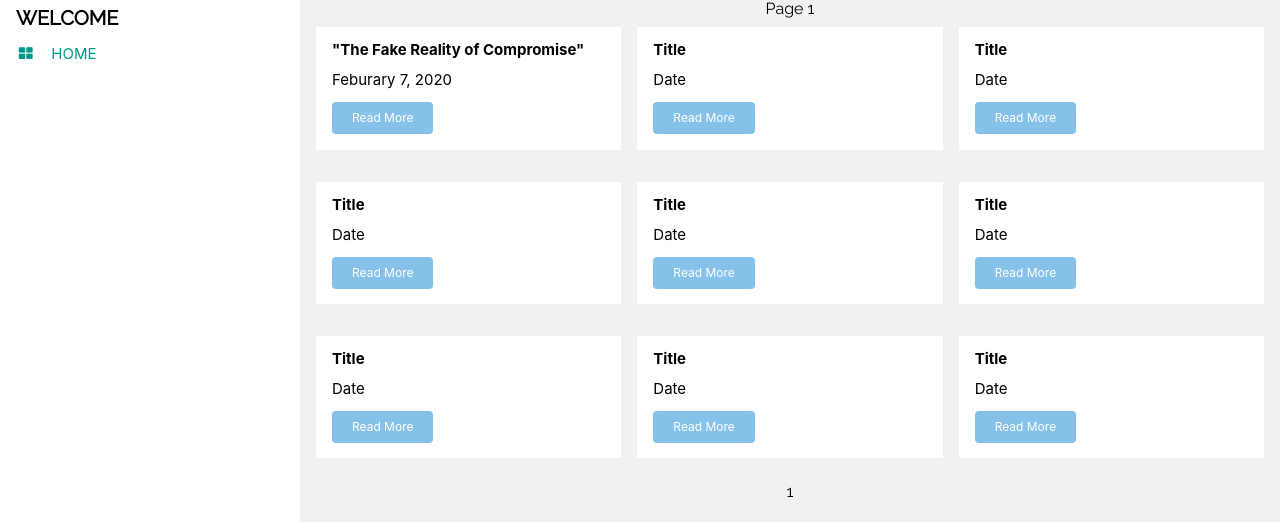
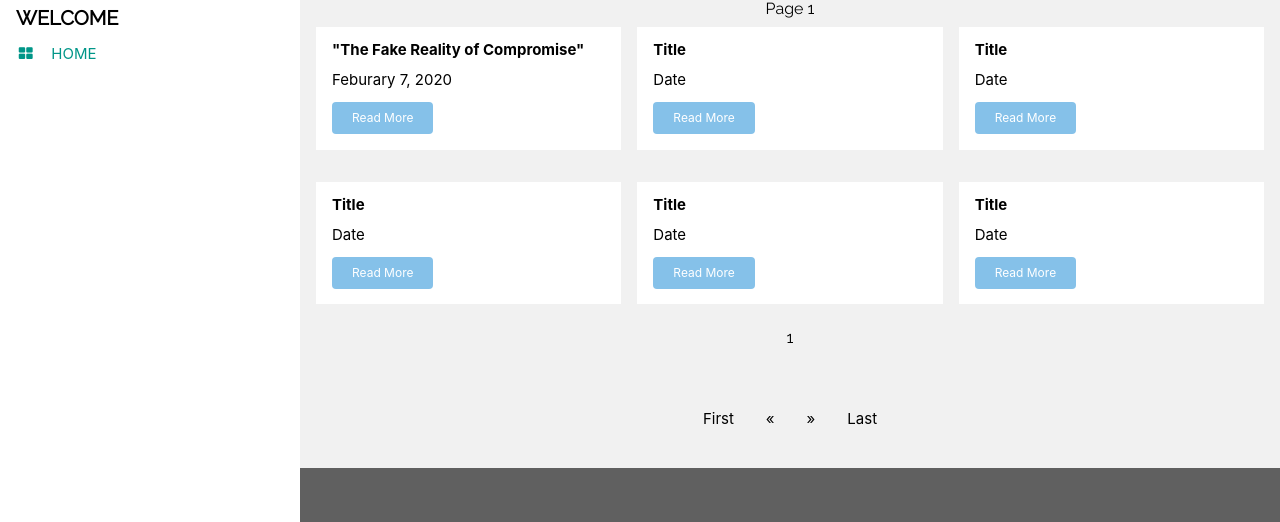
Before and after one commit to burrisgr/timps, a plain HTML site: page archive.html in a window 1280 px wide. Shown: the part 93-615 px from the top of the page. Drawn offline with nearby package versions, Linux system fonts and the light colour scheme.

Commit message:
made changes

```diff
--- a/archive.html
+++ b/archive.html
@@ -366,7 +366,7 @@
                 </div>
 
                 <!-- Second Photo Grid-->
-                <div class="w3-row-padding w3-margin-bottom">
+                <div class="w3-row-padding">
                     <div class="w3-third w3-container w3-margin-bottom">
                         <!-- <img src="./assets/webpage-coming-soon.jpg" alt="Norway" style="width:100%"
                             class="w3-hover-opacity"> -->
@@ -388,37 +388,6 @@
                     <div class="w3-third w3-container">
                         <!-- <img src="./assets/webpage-coming-soon.jpg" alt="Norway" style="width:100%"
                             class="w3-hover-opacity"> -->
-                        <div class="w3-container w3-white">
-                            <p><b>Title</b></p>
-                            <p>Date</p>
-                            <button class="button button2">Read More</button>
-                        </div>
-                    </div>
-                </div>
-
-                <!-- Third Photo Grid-->
-                <div class="w3-row-padding">
-                    <div class="w3-third w3-container w3-margin-bottom">
-                        <!-- <img src="./assets/webpage-coming-soon.jpg" alt="Norway" style="width:100%"
-                                    class="w3-hover-opacity"> -->
-                        <div class="w3-container w3-white">
-                            <p><b>Title</b></p>
-                            <p>Date</p>
-                            <button class="button button2">Read More</button>
-                        </div>
-                    </div>
-                    <div class="w3-third w3-container w3-margin-bottom">
-                        <!-- <img src="./assets/webpage-coming-soon.jpg" alt="Norway" style="width:100%"
-                                    class="w3-hover-opacity"> -->
-                        <div class="w3-container w3-white">
-                            <p><b>Title</b></p>
-                            <p>Date</p>
-                            <button class="button button2">Read More</button>
-                        </div>
-                    </div>
-                    <div class="w3-third w3-container">
-                        <!-- <img src="./assets/webpage-coming-soon.jpg" alt="Norway" style="width:100%"
-                                    class="w3-hover-opacity"> -->
                         <div class="w3-container w3-white">
                             <p><b>Title</b></p>
                             <p>Date</p>
@@ -506,8 +475,7 @@
                             class="w3-hover-opacity">
                         <div class="w3-container w3-white">
                             <p><b>Lorem Ipsum</b></p>
-                            <p>Praesent tincidunt sed tellus ut rutrum. Sed vitae justo condimentum, porta lectus
-                                vitae,
+                            <p>Praesent tincidunt sed tellus ut rutrum. Sed vitae justo condimentum, porta lectus vitae,
                                 ultricies
                                 congue gravida diam non fringilla.</p>
                         </div>
@@ -517,8 +485,7 @@
                             class="w3-hover-opacity">
                         <div class="w3-container w3-white">
                             <p><b>Lorem Ipsum</b></p>
-                            <p>Praesent tincidunt sed tellus ut rutrum. Sed vitae justo condimentum, porta lectus
-                                vitae,
+                            <p>Praesent tincidunt sed tellus ut rutrum. Sed vitae justo condimentum, porta lectus vitae,
                                 ultricies
                                 congue gravida diam non fringilla.</p>
                         </div>
@@ -528,8 +495,7 @@
                             class="w3-hover-opacity">
                         <div class="w3-container w3-white">
                             <p><b>Lorem Ipsum</b></p>
-                            <p>Praesent tincidunt sed tellus ut rutrum. Sed vitae justo condimentum, porta lectus
-                                vitae,
+                            <p>Praesent tincidunt sed tellus ut rutrum. Sed vitae justo condimentum, porta lectus vitae,
                                 ultricies
                                 congue gravida diam non fringilla.</p>
                         </div>
@@ -543,8 +509,7 @@
                             class="w3-hover-opacity">
                         <div class="w3-container w3-white">
                             <p><b>Lorem Ipsum</b></p>
-                            <p>Praesent tincidunt sed tellus ut rutrum. Sed vitae justo condimentum, porta lectus
-                                vitae,
+                            <p>Praesent tincidunt sed tellus ut rutrum. Sed vitae justo condimentum, porta lectus vitae,
                                 ultricies
                                 congue gravida diam non fringilla.</p>
                         </div>
@@ -554,8 +519,7 @@
                             class="w3-hover-opacity">
                         <div class="w3-container w3-white">
                             <p><b>Lorem Ipsum</b></p>
-                            <p>Praesent tincidunt sed tellus ut rutrum. Sed vitae justo condimentum, porta lectus
-                                vitae,
+                            <p>Praesent tincidunt sed tellus ut rutrum. Sed vitae justo condimentum, porta lectus vitae,
                                 ultricies
                                 congue gravida diam non fringilla.</p>
                         </div>
@@ -565,8 +529,7 @@
                             class="w3-hover-opacity">
                         <div class="w3-container w3-white">
                             <p><b>Lorem Ipsum</b></p>
-                            <p>Praesent tincidunt sed tellus ut rutrum. Sed vitae justo condimentum, porta lectus
-                                vitae,
+                            <p>Praesent tincidunt sed tellus ut rutrum. Sed vitae justo condimentum, porta lectus vitae,
                                 ultricies
                                 congue gravida diam non fringilla.</p>
                         </div>
@@ -585,8 +548,7 @@
                             class="w3-hover-opacity">
                         <div class="w3-container w3-white">
                             <p><b>Lorem Ipsum</b></p>
-                            <p>Praesent tincidunt sed tellus ut rutrum. Sed vitae justo condimentum, porta lectus
-                                vitae,
+                            <p>Praesent tincidunt sed tellus ut rutrum. Sed vitae justo condimentum, porta lectus vitae,
                                 ultricies
                                 congue gravida diam non fringilla.</p>
                         </div>
@@ -596,8 +558,7 @@
                             class="w3-hover-opacity">
                         <div class="w3-container w3-white">
                             <p><b>Lorem Ipsum</b></p>
-                            <p>Praesent tincidunt sed tellus ut rutrum. Sed vitae justo condimentum, porta lectus
-                                vitae,
+                            <p>Praesent tincidunt sed tellus ut rutrum. Sed vitae justo condimentum, porta lectus vitae,
                                 ultricies
                                 congue gravida diam non fringilla.</p>
                         </div>
@@ -607,8 +568,7 @@
                             class="w3-hover-opacity">
                         <div class="w3-container w3-white">
                             <p><b>Lorem Ipsum</b></p>
-                            <p>Praesent tincidunt sed tellus ut rutrum. Sed vitae justo condimentum, porta lectus
-                                vitae,
+                            <p>Praesent tincidunt sed tellus ut rutrum. Sed vitae justo condimentum, porta lectus vitae,
                                 ultricies
                                 congue gravida diam non fringilla.</p>
                         </div>
@@ -622,8 +582,7 @@
                             class="w3-hover-opacity">
                         <div class="w3-container w3-white">
                             <p><b>Lorem Ipsum</b></p>
-                            <p>Praesent tincidunt sed tellus ut rutrum. Sed vitae justo condimentum, porta lectus
-                                vitae,
+                            <p>Praesent tincidunt sed tellus ut rutrum. Sed vitae justo condimentum, porta lectus vitae,
                                 ultricies
                                 congue gravida diam non fringilla.</p>
                         </div>
@@ -633,8 +592,7 @@
                             class="w3-hover-opacity">
                         <div class="w3-container w3-white">
                             <p><b>Lorem Ipsum</b></p>
-                            <p>Praesent tincidunt sed tellus ut rutrum. Sed vitae justo condimentum, porta lectus
-                                vitae,
+                            <p>Praesent tincidunt sed tellus ut rutrum. Sed vitae justo condimentum, porta lectus vitae,
                                 ultricies
                                 congue gravida diam non fringilla.</p>
                         </div>
@@ -644,8 +602,7 @@
                             class="w3-hover-opacity">
                         <div class="w3-container w3-white">
                             <p><b>Lorem Ipsum</b></p>
-                            <p>Praesent tincidunt sed tellus ut rutrum. Sed vitae justo condimentum, porta lectus
-                                vitae,
+                            <p>Praesent tincidunt sed tellus ut rutrum. Sed vitae justo condimentum, porta lectus vitae,
                                 ultricies
                                 congue gravida diam non fringilla.</p>
                         </div>
```
